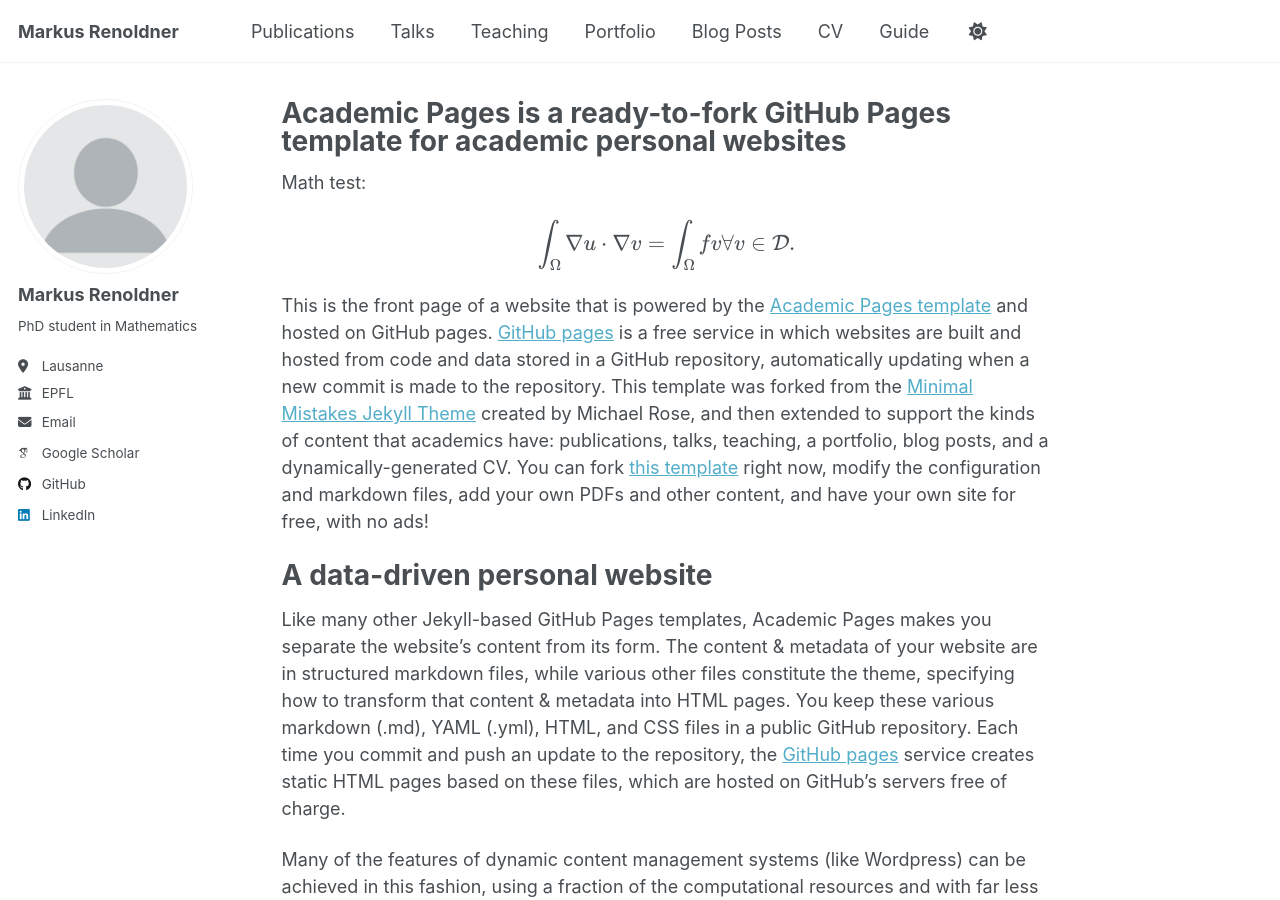
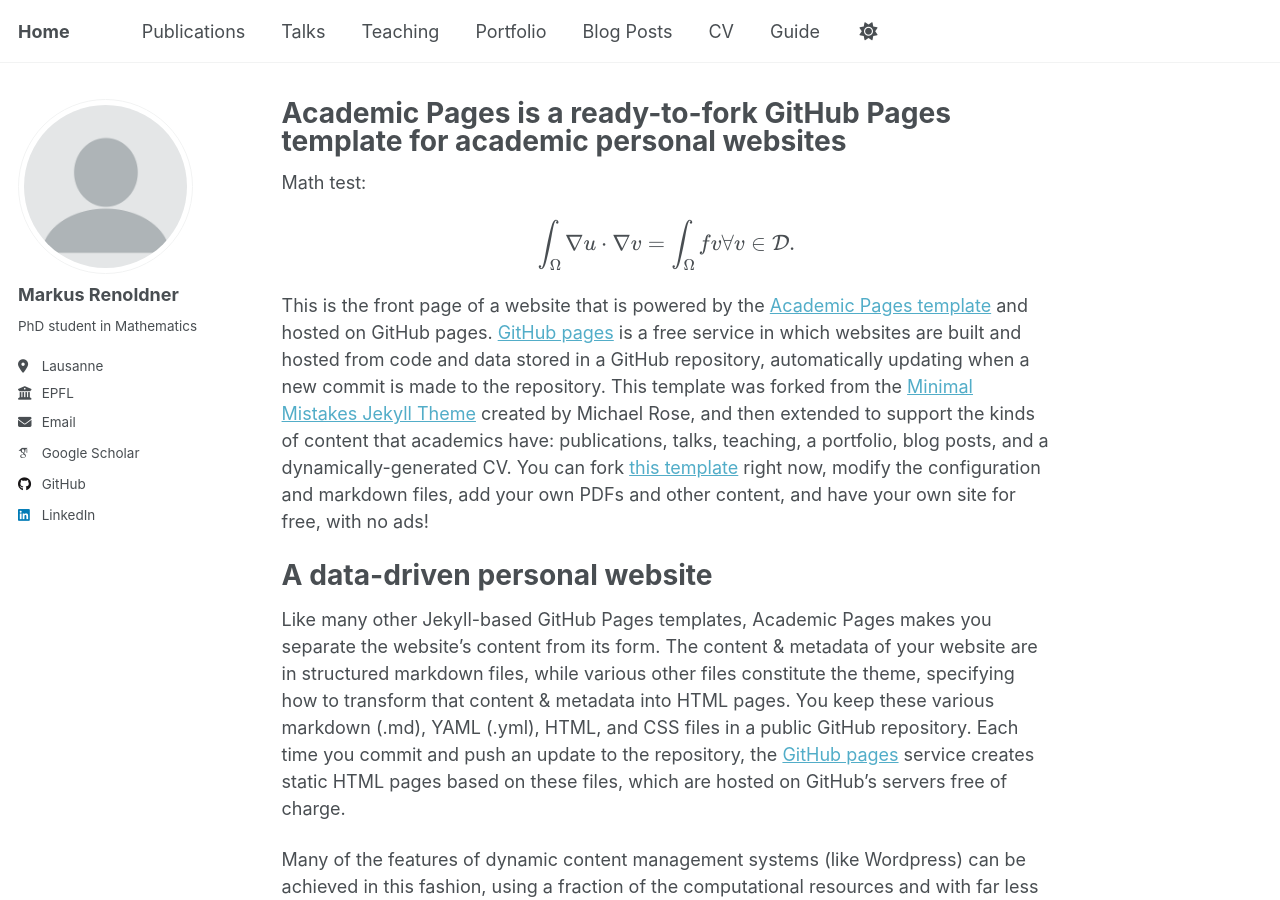
Before and after one commit to markusrenoldner/website, a Jekyll site: the page built from _pages/about.md, in a window 1280 px wide and 900 px high. Built offline with Jekyll 4.4.1, drawn with Linux system fonts in a browser that asks for light colours; some web fonts are replaced.

Commit message:
Update _config.yml

```diff
--- a/_config.yml
+++ b/_config.yml
@@ -9,7 +9,7 @@
 # Basic Site Settings
 locale                   : "en-US"
 site_theme               : "default"
-title                    : "Markus Renoldner"
+title                    : "Home"
 title_separator          : "-"
 name                     : &name "Your Name"
 description              : &description "personal description"
```
